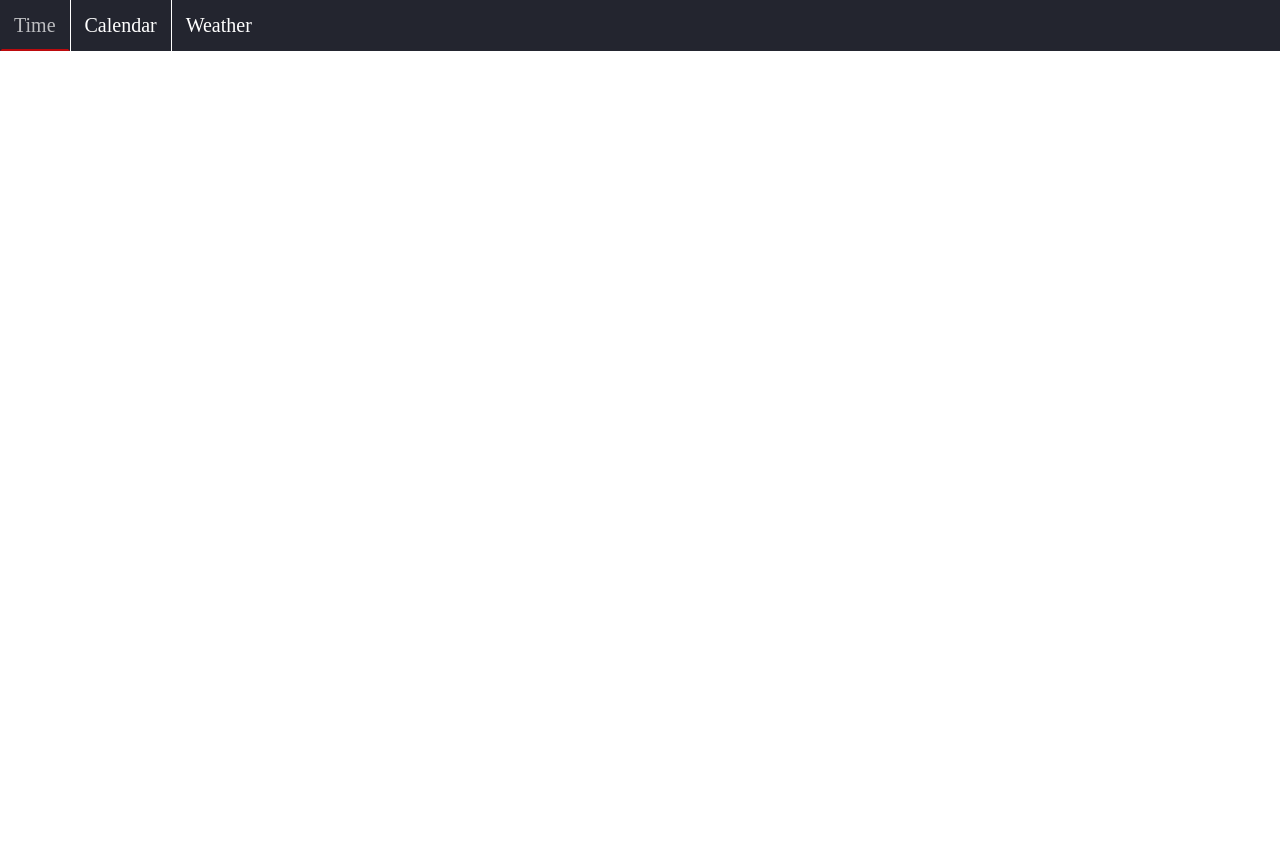
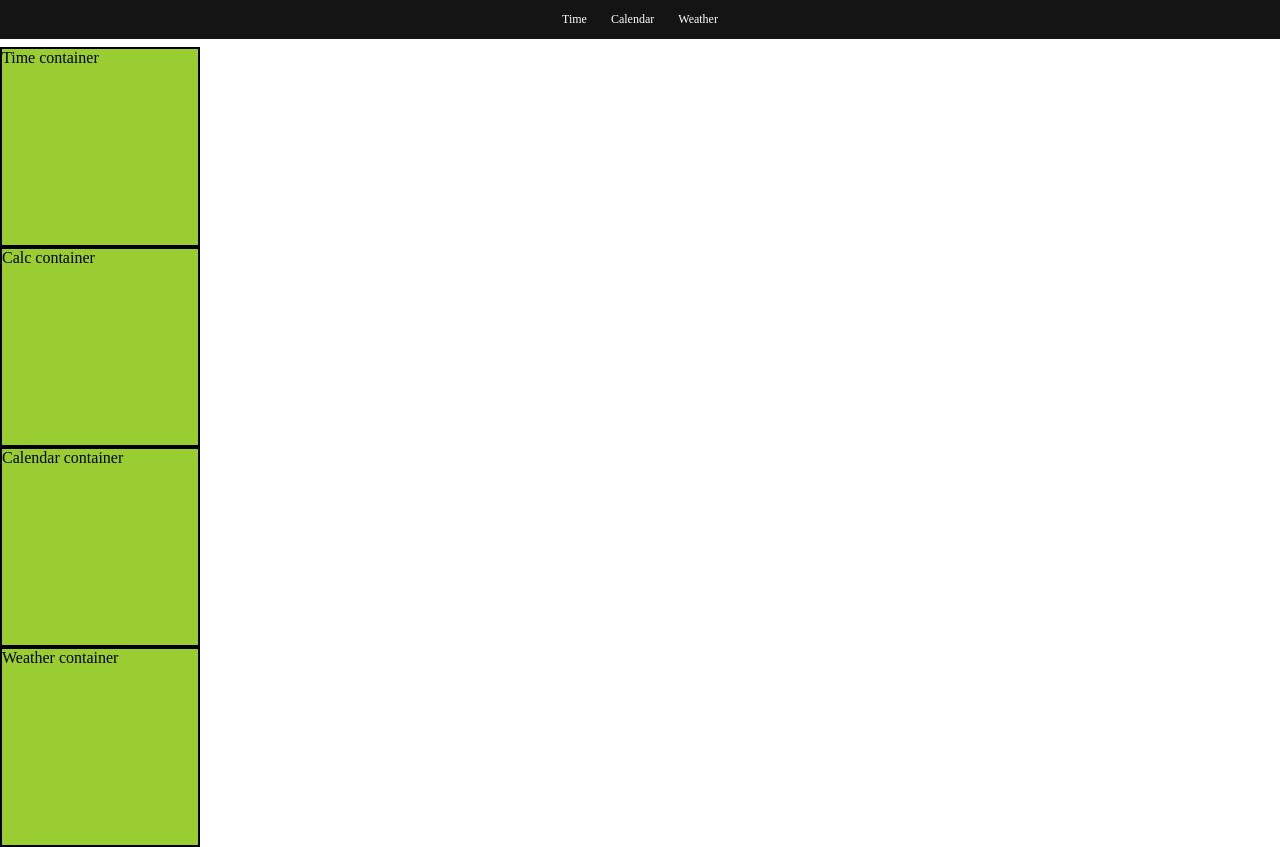
Before and after one commit to ShahabuddinAnsari/date-time-app, a React (Create React App) app: page / in a window 1280 px wide. Before the commit the page ends 800 px from the top, so only its background shows below. Built offline with nearby package versions, Linux system fonts and the light colour scheme.

Commit message:
added containers

```diff
--- a/src/App.css
+++ b/src/App.css
@@ -1,27 +1,32 @@
+.container {
+  display: grid;
+  gap: 1.5 rem;
+}
+
+.container-time,
+.container-calc,
+.container-calendar,
+.container-weather {
+  width: 200px;
+  height: 200px;
+  background-color: yellowgreen;
+  border: 2px solid black;
+}
+
 .header-main {
   display: flex;
-  background-color: #23252f;
+  justify-content: center;
+  align-items: center;
+  background-color: rgba(0, 0, 0, 0.92);
   color: white;
   width: 100%;
   margin-bottom: 8px;
-  font-size: 20px;
+  font-size: 12px;
 }
 
 .header-nav {
   padding: 12px;
-  border: 2px solid #23252f;
   cursor: pointer;
-}
-
-.header-nav:hover, .header-nav:active {
-  opacity: 0.7;
-  border-bottom-color: red;
-}
-
-.header-nav-divider {
-  width: 1px;
-  background-color: white;
-  padding: 8px 0;
 }
 
 .clock {
--- a/src/App.js
+++ b/src/App.js
@@ -1,21 +1,23 @@
 import React from 'react';
 import './App.css';
 import 'react-calendar/dist/Calendar.css';
-import { DigitalClock } from './component/time/DitigalClock';
-import { Timer } from './component/time/timer/Timer';
-import AnalogueClock from './component/time/AnalogueClock';
-import { CalendarComponent } from './component/calendar/Calendar';
 import { Header } from './component/Header';
+import { TimeContainer } from './component/container/TimeContainer';
+import { CalcContainer } from './component/container/CalcContainer';
+import { CalendarContainer } from './component/container/CalendarContainer';
+import { WeatherContainer } from './component/container/WeatherContainer';
 
 function App() {
   return (
-    <div className="App">
+    <main className="App">
       <Header />
-      {/* <DigitalClock />
-      <Timer />
-      <AnalogueClock />
-      <CalendarComponent /> */}
-    </div>
+      <section className="container">
+        <div className="container-time"><TimeContainer /></div>
+        <div className="container-calc"><CalcContainer /></div>
+        <div className="container-calendar"><CalendarContainer /></div>
+        <div className="container-weather"><WeatherContainer /></div>
+      </section>
+    </main>
   );
 }
 
--- a/src/component/Header.js
+++ b/src/component/Header.js
@@ -4,9 +4,7 @@ export const Header = () => {
     return (
         <div className="header-main">
             <div className="header-nav">Time</div>
-            <div className="header-nav-divider"></div>
             <div className="header-nav">Calendar</div>
-            <div className="header-nav-divider"></div>
             <div className="header-nav">Weather</div>
         </div>
     );
--- /dev/null
+++ b/src/component/container/CalcContainer.js
@@ -0,0 +1,9 @@
+import React from 'react';
+
+export const CalcContainer = () => {
+    return (
+        <>
+            <p>Calc container</p>
+        </>
+    );
+}
--- /dev/null
+++ b/src/component/container/CalendarContainer.js
@@ -0,0 +1,9 @@
+import React from 'react';
+
+export const CalendarContainer = () => {
+    return (
+        <>
+            <p>Calendar container</p>
+        </>
+    );
+}
--- /dev/null
+++ b/src/component/container/TimeContainer.js
@@ -0,0 +1,9 @@
+import React from 'react';
+
+export const TimeContainer = () => {
+    return (
+        <>
+            <p>Time container</p>
+        </>
+    );
+}
--- /dev/null
+++ b/src/component/container/WeatherContainer.js
@@ -0,0 +1,9 @@
+import React from 'react';
+
+export const WeatherContainer = ()=> {
+    return (
+        <>
+            <p>Weather container</p>
+        </>
+    );
+}
```
Also changed, not shown: 1 other file (tests, documents, lock files or other folders).
